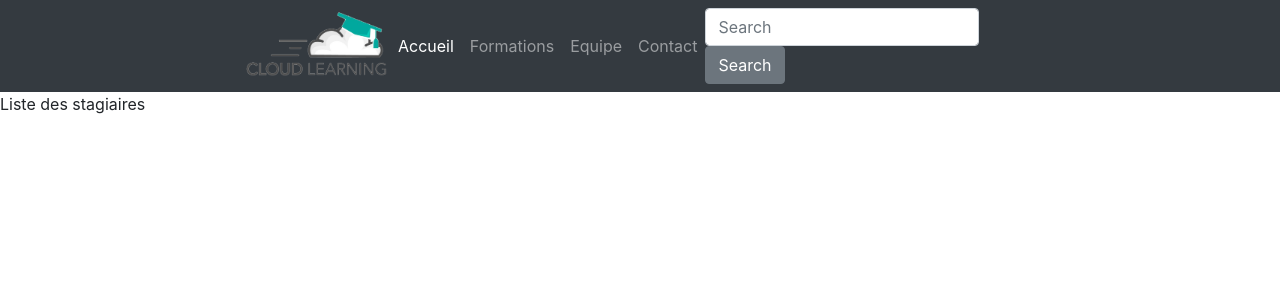
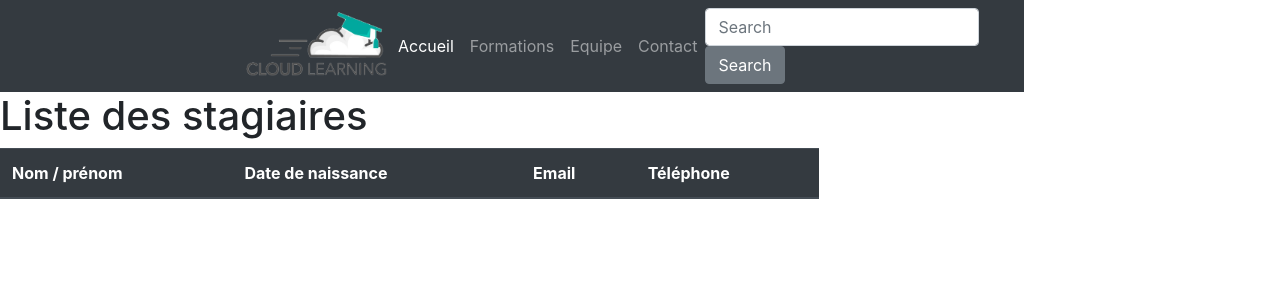
Before and after one commit to benjaminm68/CloudLearning, a Symfony app: template templates/stagiaire/index.html.twig in a window 1280 px wide. Shown: the top 300 px of the page. Run offline with Twig, Linux system fonts and the light colour scheme; the template is opened without the code that fills it, so the values that code supplies are empty; some libraries are stand-ins or nearby versions.

Commit message:
modification liste stagiaires
OUHO

```diff
--- a/public/css/style.css
+++ b/public/css/style.css
@@ -1,15 +1,30 @@
-body{
-    width: 100%;
+*{
+    box-sizing: border-box;
 }
 
-.logo{
-    width: 150px;
+body{
+    width: 80%;
+}
+
+.wrapper{
+    width: 80%;
 }
 
 .padding{
     padding: 0.5em 15em!important;
 }
 
+/*
+* LOGO
+*/
+.logo{
+    width: 150px;
+}
+
+
+/*
+* NAVBAR
+*/
 .navbar-nav{
     margin: auto;
 }
--- a/templates/base.html.twig
+++ b/templates/base.html.twig
@@ -9,7 +9,6 @@
 		{% block stylesheets %}
 			<link rel="stylesheet" href="https://cdn.jsdelivr.net/npm/bootstrap@4.5.3/dist/css/bootstrap.min.css" integrity="sha384-TX8t27EcRE3e/ihU7zmQxVncDAy5uIKz4rEkgIXeMed4M0jlfIDPvg6uqKI2xXr2" crossorigin="anonymous">
 			<link rel="stylesheet" href="css/style.css">
-
 		{% endblock %}
 	</head>
 	<body>
@@ -42,7 +41,16 @@
 				</form>
 			</div>
 		</nav>
-		{% block body %}{% endblock %}
+
+		{% block body %}
+		<div class="wrapper">
+		{% block contenu %}
+
+		{% endblock %}
+		</div>
+		{% endblock %}
+
+
 		{% block javascripts %}
         <script src="https://code.jquery.com/jquery-3.5.1.slim.min.js" integrity="sha384-DfXdz2htPH0lsSSs5nCTpuj/zy4C+OGpamoFVy38MVBnE+IbbVYUew+OrCXaRkfj" crossorigin="anonymous"></script>
 <script src="https://cdn.jsdelivr.net/npm/popper.js@1.16.1/dist/umd/popper.min.js" integrity="sha384-9/reFTGAW83EW2RDu2S0VKaIzap3H66lZH81PoYlFhbGU+6BZp6G7niu735Sk7lN" crossorigin="anonymous"></script>
--- a/templates/stagiaire/index.html.twig
+++ b/templates/stagiaire/index.html.twig
@@ -1,13 +1,34 @@
 {% extends 'base.html.twig' %}
 
-{% block title %}Hello StagiaireController!{% endblock %}
+{% block title %}Liste des stagiaires{% endblock %}
 
-{% block body %}
-<p>Liste des stagiaires</p>
+
+{% block contenu %}
+
+<h1>Liste des stagiaires</h1>
+
+<table class="table table-striped table-dark">
+  <thead>
+    <tr>
+      <th scope="col">Nom / prénom</th>
+      <th scope="col">Date de naissance</th>
+      <th scope="col">Email</th>
+      <th scope="col">Téléphone</th>
+    </tr>
+  </thead>
+  <tbody>
 
 {% for stagiaire in stagiaires %}
-
-<li>{{stagiaire.prenom ~' '~ stagiaire.nom}}</li>
+<tr>
+    <th>{{stagiaire.prenom ~' '~ stagiaire.nom}}</th>
+    <th>{{stagiaire.dateNaissance | date("d/m/Y") }}</th>
+    <th>{{stagiaire.email }}</th>
+    <th>{{stagiaire.telephone }}</th>
+</tr>
 
 {% endfor %}
+
+  </tbody>
+</table>
+
 {% endblock %}
```
